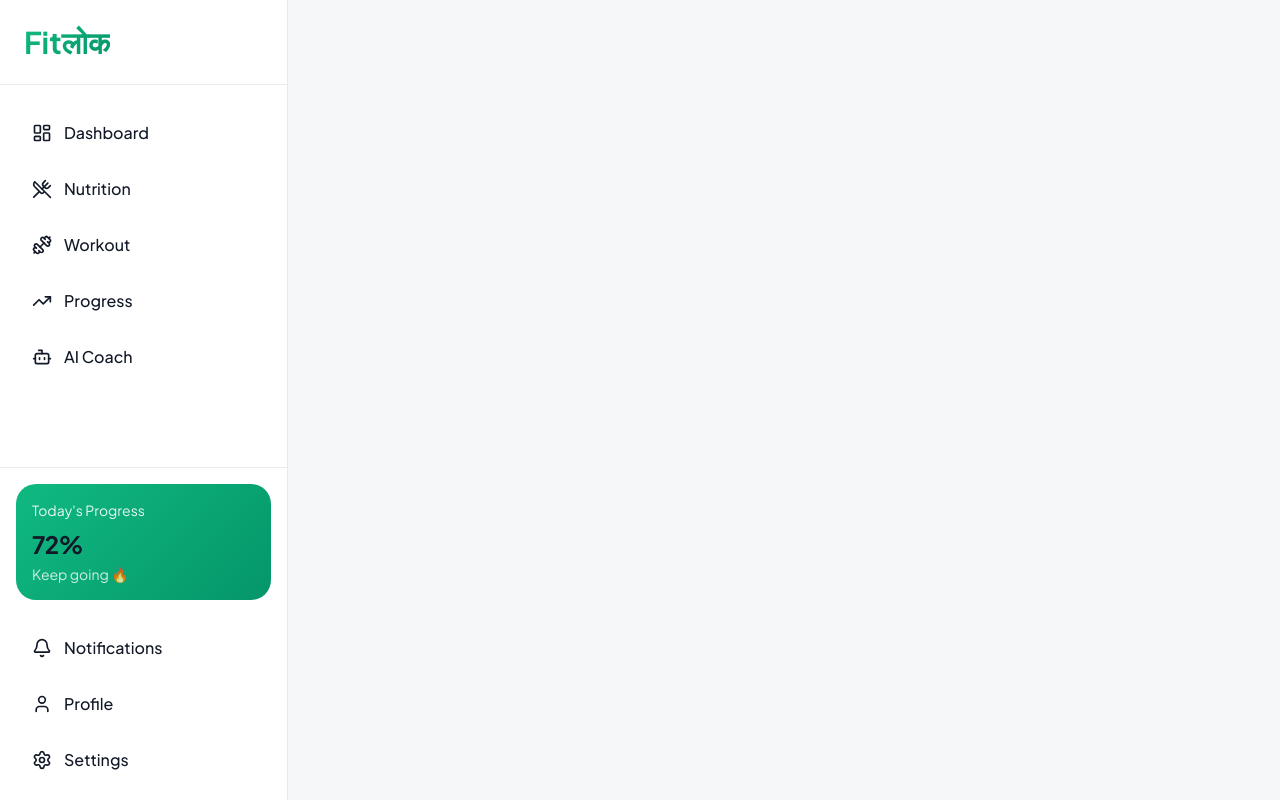
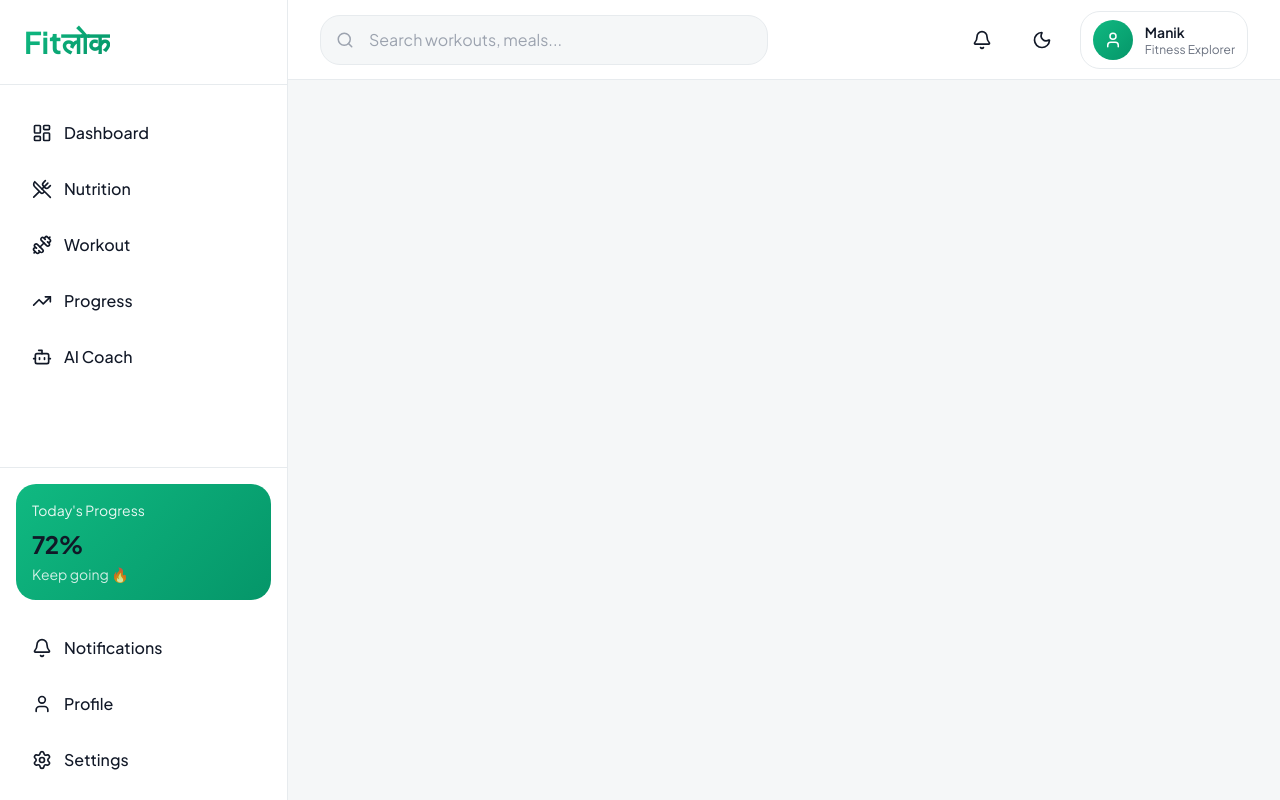
Before and after one commit to meliorism01/FitLoq, a React (Vite) app: page /app in a window 1280 px wide. Built offline with nearby package versions, Linux system fonts and the light colour scheme.

Commit message:
feat(app): build dashboard shell with protected routing

```diff
--- /dev/null
+++ b/src/components/layout/TopNavbar/TopNavbar.jsx
@@ -0,0 +1,62 @@
+import { Search, Bell, Moon, User } from "lucide-react";
+
+function TopNavbar() {
+  return (
+    <header className="sticky top-0 z-30 flex h-20 items-center justify-between border-b border-surface-border bg-white px-8">
+
+      {/* Search */}
+
+      <div className="relative w-full max-w-md">
+
+        <Search
+          size={18}
+          className="absolute left-4 top-1/2 -translate-y-1/2 text-ink-400"
+        />
+
+        <input
+          type="text"
+          placeholder="Search workouts, meals..."
+          className="w-full rounded-2xl border border-surface-border bg-surface-bg py-3 pl-12 pr-4 outline-none transition focus:border-primary-500"
+        />
+
+      </div>
+
+      {/* Right */}
+
+      <div className="ml-8 flex items-center gap-4">
+
+        <button className="rounded-xl p-3 transition hover:bg-surface-bg">
+          <Bell size={20} />
+        </button>
+
+        <button className="rounded-xl p-3 transition hover:bg-surface-bg">
+          <Moon size={20} />
+        </button>
+
+        <button className="flex items-center gap-3 rounded-2xl border border-surface-border px-3 py-2 transition hover:bg-surface-bg">
+
+          <div className="flex h-10 w-10 items-center justify-center rounded-full bg-gradient-emerald text-white">
+            <User size={18} />
+          </div>
+
+          <div className="hidden text-left lg:block">
+
+            <p className="text-sm font-semibold">
+              Manik
+            </p>
+
+            <p className="text-xs text-ink-500">
+              Fitness Explorer
+            </p>
+
+          </div>
+
+        </button>
+
+      </div>
+
+    </header>
+  );
+}
+
+export default TopNavbar;
--- /dev/null
+++ b/src/components/layout/TopNavbar/index.js
@@ -0,0 +1 @@
+export { default } from "./TopNavbar";
--- a/src/layouts/DashboardLayout/DashboardLayout.jsx
+++ b/src/layouts/DashboardLayout/DashboardLayout.jsx
@@ -1,22 +1,25 @@
 import { Outlet } from "react-router-dom";
 
 import Sidebar from "@components/layout/Sidebar";
+import TopNavbar from "@components/layout/TopNavbar";
 
 function DashboardLayout() {
   return (
     <div className="flex min-h-screen bg-surface-bg">
 
-      {/* Sidebar */}
-
       <Sidebar />
 
-      {/* Main Content */}
+      <div className="flex flex-1 flex-col">
 
-      <main className="flex-1 overflow-x-hidden">
+        <TopNavbar />
 
-        <Outlet />
+        <main className="flex-1 overflow-y-auto p-8">
 
-      </main>
+          <Outlet />
+
+        </main>
+
+      </div>
 
     </div>
   );
--- a/src/pages/Dashboard/Dashboard.jsx
+++ b/src/pages/Dashboard/Dashboard.jsx
@@ -10,7 +10,7 @@ import HabitTracker from "./sections/HabitTracker";
 
 function Dashboard() {
   return (
-    <div className="space-y-8 p-8">
+    <div className="space-y-8">
 
       <Greeting />
 
```
